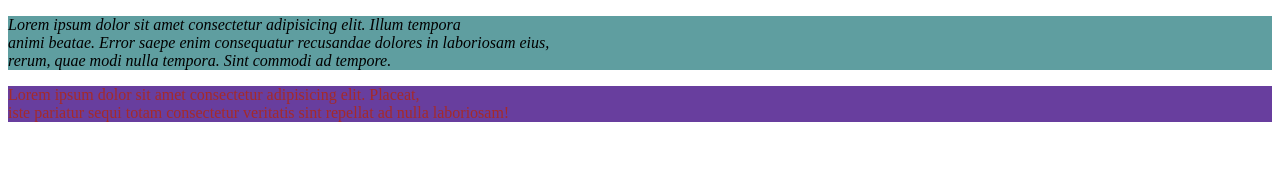
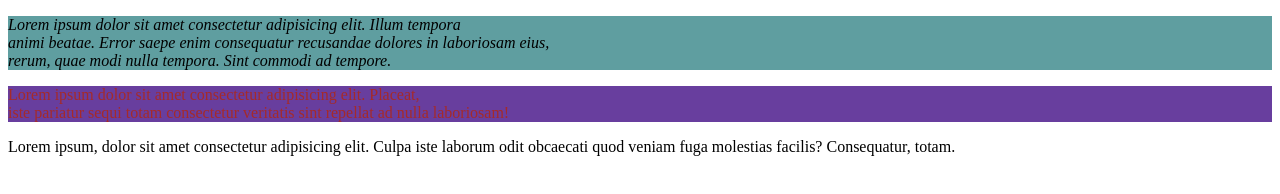
Before and after one commit to Kondurisrinivas/githubdemo, a plain HTML site: page index.html in a window 1280 px wide. Drawn offline with Linux system fonts and the light colour scheme.

Commit message:
modified para

```diff
--- a/index.html
+++ b/index.html
@@ -19,6 +19,9 @@
             iste pariatur sequi totam consectetur veritatis sint repellat ad nulla laboriosam! <br>
         </article>
     </section>
+    <p>Lorem ipsum, dolor sit amet consectetur adipisicing elit.
+        Culpa iste laborum odit obcaecati quod veniam fuga molestias facilis?
+         Consequatur, totam.</p>
     <script src="script.js"></script>
 </body>
 </html>
```
